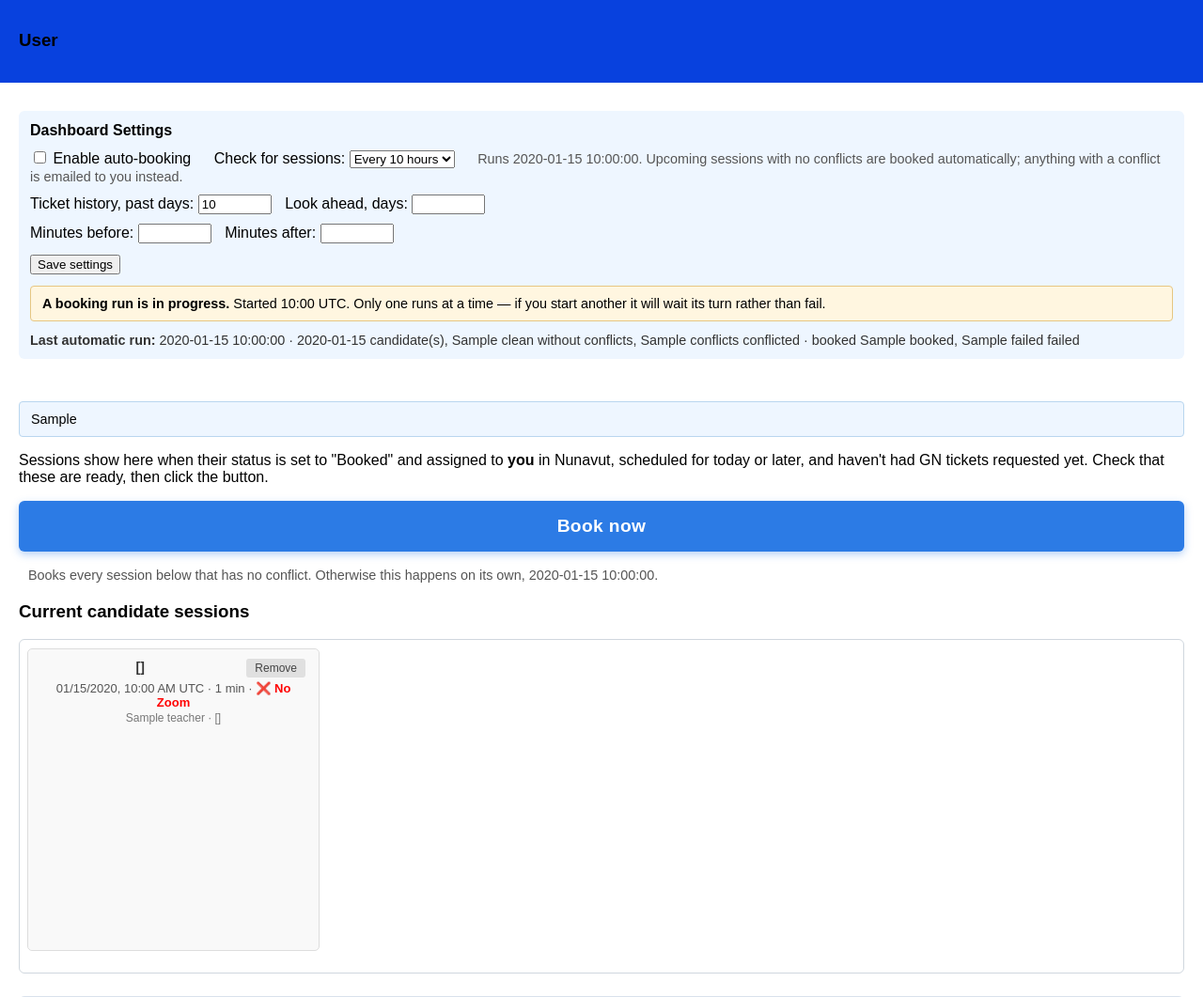
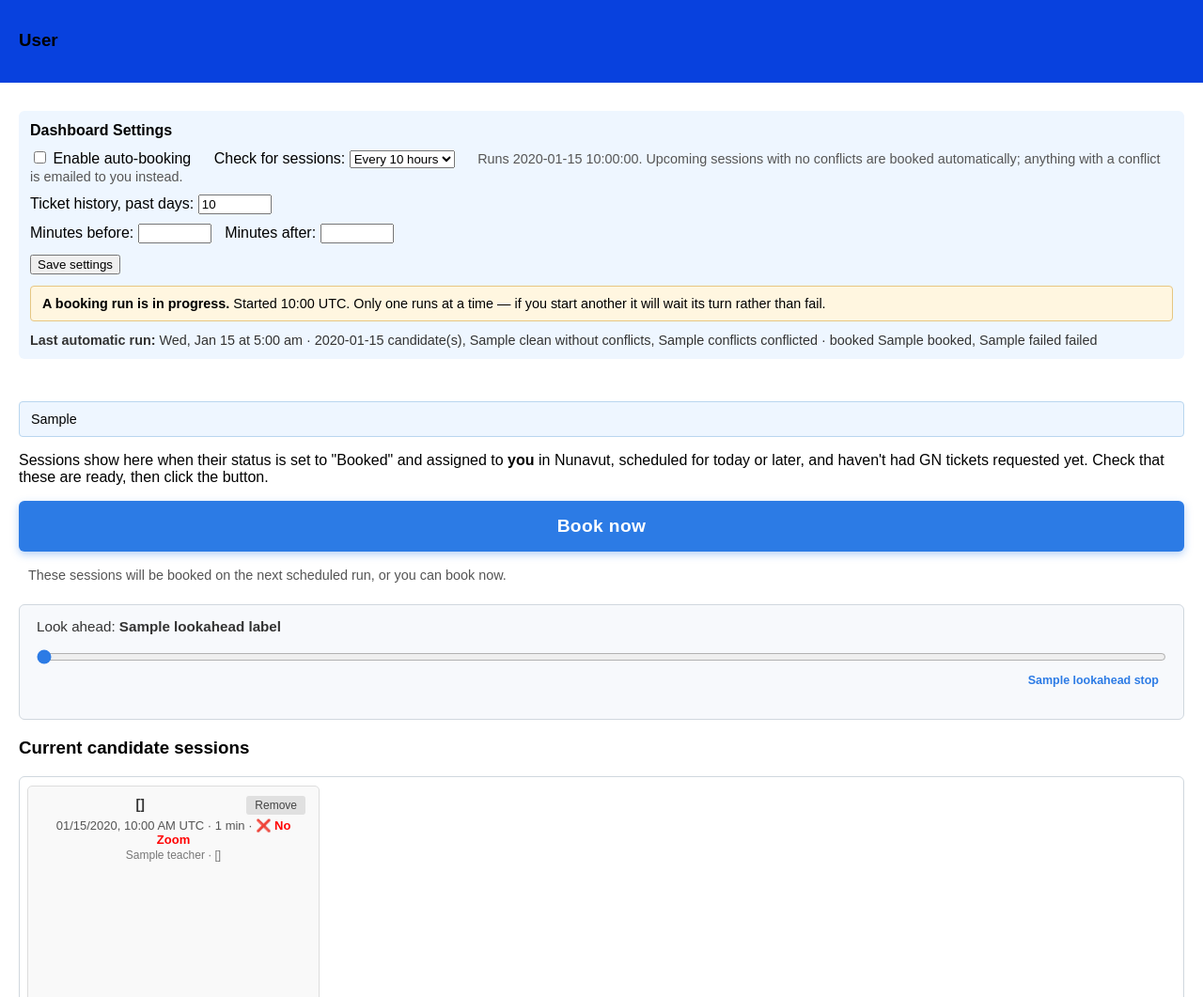
Before and after one commit to artificial-dromedary/gn-ticket-automator, a Flask app: template templates/gn.html in a window 1280 px wide. Shown: the part 188-1249 px from the top of the page at 94% size. Run offline with Flask 3, Linux system fonts and the light colour scheme; the template is opened without the code that fills it: most values are stand-ins (such as "Sample title", 1, 10 or a date in 2020); parts of the project's set-up code (start-up, migrations or seed data) failed here and were passed over.

Commit message:
Put the look-ahead on a slider and report manual bookings by email
The look-ahead was a number box buried in settings. It is now a labelled slider
above the candidates — Today / 7 / 10 / 14 / 30 / 60 / 90 days / Forever.
Narrowing filters the cards already on the page; widening past what was loaded
reloads with ?future_days=N so Airtable is queried again for the wider window.
Sessions hidden by the slider are also deselected, so narrowing the view narrows
what "Book now" will book rather than quietly booking things you cannot see.

"Today" is 0, which is falsy, and the preference writer used `or` to fall back to
the previous value — so Today could never be saved. It now normalizes instead.
Saving other settings no longer resets the slider, since the form no longer
carries the field.

Pressing "Book now" now says the run has started and that an email will follow,
and that email is actually sent: booked, failed and conflict-skipped sessions,
including when nothing was bookable, when the browser slot never freed up, and
when the run crashed. Silence otherwise reads as a run that got stuck. A pending
scan request is what marks a run as manual, so the hosted path — where the cron
job does the work — reports too. Scheduled runs stay quiet and keep reporting
through the 5pm daily summary.

"Last automatic run" showed a raw ISO timestamp. It now renders as
"Wed, Aug 19 at 8:36 pm" in the display timezone, via a filter shared with the
emails so both agree.

The database blueprint asks for 1 GB rather than the 15 GB it was built with —
$0.30/month of storage instead of $4.50. Deliberately NOT the free instance type:
free Postgres expires 30 days after creation and cannot be upgraded, and this
database holds every user's encrypted credentials.

Co-Authored-By: Claude Opus 5 <noreply@anthropic.com>

```diff
--- a/main.py
+++ b/main.py
@@ -4,7 +4,7 @@ from flask import request
 import json
 import time
 import threading
-from datetime import datetime, timedelta
+from datetime import datetime, timedelta, timezone
 import os
 from dotenv import load_dotenv
 import secrets
@@ -106,11 +106,13 @@ from ticket_submission_log import TicketSubmissionLog
 from google_auth_oauthlib.flow import Flow
 from collections import deque
 from conflict import check_for_time_conflicts
+from emailer import friendly_datetime, send_booking_summary_email
 from db import DATABASE_URL, SessionLocal
 from models import ScanResult, User, ConflictEmailLog
 import tasks
 from tasks import auto_scan_time_label, booking_in_progress, booking_slot, busy_notice, dispatch_scan
-from user_profiles import SCAN_FREQUENCY_CHOICES, normalize_scan_frequency
+from user_profiles import (LOOKAHEAD_FOREVER_DAYS, LOOKAHEAD_STOPS, SCAN_FREQUENCY_CHOICES,
+                           normalize_lookahead, normalize_scan_frequency)
 import render_api
 
 # Global progress storage. Each session keeps a deque of the most recent entries
@@ -167,6 +169,21 @@ app.config['SESSION_SQLALCHEMY_TABLE'] = 'flask_sessions'
 # SQL has no TTL, so expired rows are pruned on roughly every Nth request.
 app.config['SESSION_CLEANUP_N_REQUESTS'] = 200
 Session(app)
+
+app.jinja_env.filters['friendly_datetime'] = friendly_datetime
+
+
+def notify_booking_finished(user_email, successful, failed, conflicts=None):
+    """Email the result of a booking someone started by hand.
+
+    Best-effort: a booking that worked must not be reported as a failure because the
+    mail relay was down, and the outcome is on the progress page regardless.
+    """
+    try:
+        send_booking_summary_email(user_email, successful, failed,
+                                   conflict_sessions=conflicts, manual=True)
+    except Exception as exc:
+        logging.error("Could not send booking summary to %s: %s", user_email, exc)
 
 CONFIG, CONFIG_VALID = load_config_from_env()
 
@@ -397,6 +414,21 @@ def gn_ticket_page():
         auto_booking_enabled = prefs.get('auto_booking_enabled', False)
         scan_frequency_hours = prefs.get('scan_frequency_hours', 24)
 
+        # The look-ahead slider narrows the visible sessions in the browser without a
+        # round trip. Widening it needs sessions this page never loaded, so the slider
+        # reloads with ?future_days=N and the fresh window is pulled from Airtable
+        # below. Saving it keeps the scheduled run looking at the same horizon.
+        requested_future_days = request.args.get('future_days')
+        if requested_future_days is not None:
+            window_future_days = normalize_lookahead(requested_future_days)
+            if window_future_days != prefs.get('window_future_days'):
+                user_manager.update_preferences(user['email'],
+                                                {'window_future_days': window_future_days})
+
+        lookahead_index = next(
+            (i for i, (days, _) in enumerate(LOOKAHEAD_STOPS) if days == window_future_days), 0)
+        lookahead_label = LOOKAHEAD_STOPS[lookahead_index][1]
+
         airtable_client = create_airtable_client(profile['airtable_api_key'])
         candidate_sessions = airtable_client.get_booked_sessions(
             user_email=user['email'],
@@ -464,6 +496,10 @@ def gn_ticket_page():
             buffer_after=buffer_after,
             window_past_days=window_past_days,
             window_future_days=window_future_days,
+            lookahead_stops=LOOKAHEAD_STOPS,
+            lookahead_forever_days=LOOKAHEAD_FOREVER_DAYS,
+            lookahead_index=lookahead_index,
+            lookahead_label=lookahead_label,
             auto_booking_enabled=auto_booking_enabled,
             scan_frequency_hours=scan_frequency_hours,
             scan_frequency_choices=SCAN_FREQUENCY_CHOICES,
@@ -557,9 +593,18 @@ def do_gn_ticket():
                     buffer_after=buffer_after
                 )
             ticket_log.add_successful_submissions(user['email'], booking_results.get('successful_sessions', []))
+            notify_booking_finished(
+                user['email'],
+                booking_results.get('successful_sessions', []),
+                booking_results.get('failed_sessions', []),
+            )
         except Exception as e:
             set_progress(progress_session_id, f"Critical error during booking: {str(e)}", status="error")
             logging.error(f"Booking thread failed: {e}", exc_info=True)
+            notify_booking_finished(
+                user['email'], [],
+                [{'title': f"{len(send_to_gn)} session(s)", 'error': str(e)}],
+            )
 
     threading.Thread(target=run_booking, daemon=True).start()
 
@@ -704,10 +749,13 @@ def update_preferences():
         "buffer_before": int(request.form.get("buffer_before", 10) or 0),
         "buffer_after": int(request.form.get("buffer_after", 10) or 0),
         "window_past_days": int(request.form.get("window_past_days", 14) or 0),
-        "window_future_days": int(request.form.get("window_future_days", 90) or 0),
         "auto_booking_enabled": request.form.get("auto_booking_enabled") == "yes",
         "scan_frequency_hours": normalize_scan_frequency(request.form.get("scan_frequency_hours")),
     }
+    # The look-ahead lives on the slider, not in this form. Only write it when it was
+    # actually submitted, or saving settings would snap the slider back to the default.
+    if "window_future_days" in request.form:
+        prefs["window_future_days"] = normalize_lookahead(request.form.get("window_future_days"))
     user_manager.update_preferences(user['email'], prefs)
     return redirect(url_for('gn_ticket_page'))
 
@@ -725,7 +773,9 @@ def run_auto_scan_now():
     if MANUAL_BOOKING_ENABLED:
         # Desktop build: do it here, where there is memory for a browser.
         threading.Thread(target=dispatch_scan, args=(user['email'],), daemon=True).start()
-        session['scan_notice'] = "Booking started."
+        session['scan_notice'] = ("The booker is running. You will get an email at "
+                                  f"{user['email']} when it finishes, with anything booked, "
+                                  "skipped for a conflict, or failed.")
         return redirect(url_for('gn_ticket_page'))
 
     # Hosted: the scan job has the memory for Chrome, this process does not.
@@ -738,6 +788,9 @@ def run_auto_scan_now():
         return redirect(url_for('gn_ticket_page'))
 
     ok, message = render_api.trigger_scan_job()
+    if ok:
+        message = (f"{message} You will get an email at {user['email']} when it finishes, "
+                   "with anything booked, skipped for a conflict, or failed.")
     session['scan_notice'] = message
     if not ok:
         logging.info("On-demand scan for %s fell back to the schedule.", user['email'])
--- a/templates/gn.html
+++ b/templates/gn.html
@@ -141,6 +141,53 @@ body {
 .submission-log th {
   background: #eef3f8;
 }
+.lookahead {
+  margin: 22px 0 18px;
+  padding: 14px 18px 10px;
+  background: #f7f9fc;
+  border: 1px solid #d0d7de;
+  border-radius: 6px;
+}
+.lookahead-label {
+  display: block;
+  margin-bottom: 10px;
+  font-size: 0.95rem;
+  color: #333;
+}
+.lookahead-range {
+  width: 100%;
+  margin: 0;
+  height: 28px;
+  accent-color: #2c7be5;
+  cursor: pointer;
+}
+/* The labels sit under the thumb's travel, so the first and last are pulled inward
+   by half a thumb width to line up with the ends of the track rather than the box. */
+.lookahead-scale {
+  display: flex;
+  justify-content: space-between;
+  padding: 0 8px;
+  font-size: 0.78rem;
+  color: #55606b;
+}
+.lookahead-stop {
+  flex: 1 1 0;
+  text-align: center;
+  white-space: nowrap;
+}
+.lookahead-stop:first-child { text-align: left; }
+.lookahead-stop:last-child { text-align: right; }
+.lookahead-stop.is-active {
+  color: #2c7be5;
+  font-weight: bold;
+}
+.lookahead-note {
+  margin-top: 8px;
+  font-size: 0.85rem;
+  color: #55606b;
+  min-height: 1.2em;
+}
+.session[hidden] { display: none; }
 .gallery-scroll {
   max-height: 2600px;
   overflow-y: auto;
@@ -209,6 +256,98 @@ function toggleSession(btn) {
     $(btn).text('Remove').removeClass('btn-include').addClass('btn-exclude');
   }
 }
+
+// --- Look-ahead slider -------------------------------------------------------
+// Narrowing the window hides cards that are already on the page. Widening it past
+// the window this page was built with needs sessions the server never sent, so that
+// reloads with ?future_days=N and Airtable is queried again.
+// This script block lives in <head>, so wait for the cards to exist.
+document.addEventListener('DOMContentLoaded', function () {
+  var range = document.getElementById('lookahead-range');
+  if (!range) return;
+
+  var stops = [].map.call(document.querySelectorAll('.lookahead-stop'), function (el) {
+    return { days: parseInt(el.dataset.days, 10), label: el.textContent.trim(), el: el };
+  });
+  var loadedDays = parseInt(range.dataset.loadedDays, 10);
+  var valueLabel = document.getElementById('lookahead-value');
+  var note = document.getElementById('lookahead-note');
+
+  // End of the chosen day, local time, so "Today" keeps everything later today.
+  function cutoffFor(days) {
+    var end = new Date();
+    end.setHours(23, 59, 59, 999);
+    end.setDate(end.getDate() + days);
+    return end;
+  }
+
+  function applyFilter(days) {
+    var cutoff = cutoffFor(days);
+    var shown = 0, hidden = 0;
+
+    [].forEach.call(document.querySelectorAll('.session[data-start]'), function (card) {
+      var raw = card.dataset.start;
+      if (!raw) return;                       // no date: never filtered out
+      var start = new Date(raw);
+      if (isNaN(start.getTime())) return;
+
+      var bookMe = card.querySelector('input[name="book_me"]');
+      if (start > cutoff) {
+        if (!card.hasAttribute('hidden')) {
+          // Remember the choice so restoring does not book something the user removed.
+          if (bookMe) { card.dataset.bookMeBefore = bookMe.value; bookMe.value = 'n'; }
+          card.setAttribute('hidden', 'hidden');
+        }
+        hidden++;
+      } else {
+        if (card.hasAttribute('hidden')) {
+          if (bookMe && card.dataset.bookMeBefore !== undefined) {
+            bookMe.value = card.dataset.bookMeBefore;
+            delete card.dataset.bookMeBefore;
+          }
+          card.removeAttribute('hidden');
+        }
+        shown++;
+      }
+    });
+
+    note.textContent = hidden
+      ? shown + ' session(s) shown, ' + hidden + ' beyond this window hidden and not booked.'
+      : '';
+  }
+
+  function markActive(index) {
+    stops.forEach(function (stop, i) {
+      stop.el.classList.toggle('is-active', i === index);
+    });
+  }
+
+  function onChange() {
+    var stop = stops[parseInt(range.value, 10)];
+    if (!stop) return;
+    valueLabel.textContent = stop.label;
+    markActive(stops.indexOf(stop));
+
+    if (stop.days > loadedDays) {
+      // Beyond what this page loaded — go get the rest.
+      note.textContent = 'Loading sessions further ahead…';
+      var url = new URL(window.location.href);
+      url.searchParams.set('future_days', stop.days);
+      window.location.assign(url.toString());
+      return;
+    }
+    applyFilter(stop.days);
+  }
+
+  range.addEventListener('input', function () {
+    var stop = stops[parseInt(range.value, 10)];
+    if (stop) { valueLabel.textContent = stop.label; markActive(stops.indexOf(stop)); }
+  });
+  range.addEventListener('change', onChange);
+
+  markActive(parseInt(range.value, 10));
+  applyFilter(loadedDays);
+});
 
 function formatTimeInTz(isoString, timezone) {
   if (!isoString) return 'Unknown time';
@@ -373,13 +512,9 @@ document.addEventListener('DOMContentLoaded', function() {
         </span>
       </div>
       <div style="margin-top: 10px;">
-        <label style="margin-right: 10px;">
+        <label>
           Ticket history, past days:
           <input type="number" name="window_past_days" value="{{ window_past_days }}" style="width: 70px;">
-        </label>
-        <label>
-          Look ahead, days:
-          <input type="number" name="window_future_days" value="{{ window_future_days }}" style="width: 70px;">
         </label>
       </div>
       <div style="margin-top: 10px;">
@@ -405,7 +540,7 @@ document.addEventListener('DOMContentLoaded', function() {
       {% if latest_scan %}
       <div style="margin-top: 12px; font-size: 0.9em; color: #333;">
         <strong>Last automatic run:</strong>
-        {{ latest_scan.scanned_at or 'unknown' }} &middot;
+        {{ latest_scan.scanned_at | friendly_datetime }} &middot;
         {{ latest_scan.candidates or 0 }} candidate(s),
         {{ latest_scan.clean or 0 }} without conflicts,
         {{ latest_scan.conflicts or 0 }} conflicted
@@ -443,8 +578,29 @@ document.addEventListener('DOMContentLoaded', function() {
     <input type="submit" name="book_sessions" id="book_sessions" value="Book now"
            formaction="{{ '/gn_ticket/book_sessions' if manual_booking_enabled else '/auto/run' }}">
     <span style="margin-left: 10px; color: #555; font-size: 0.9em;">
-      Books every session below that has no conflict. Otherwise this happens on its own, {{ auto_scan_time }}.
+      These sessions will be booked on the next scheduled run, or you can book now.
     </span>
+
+    <!-- Look-ahead slider. Narrowing filters the cards already on the page; widening
+         past what was loaded reloads with a bigger window and re-pulls from Airtable. -->
+    <div class="lookahead" id="lookahead">
+      <label class="lookahead-label" for="lookahead-range">
+        Look ahead: <strong id="lookahead-value">{{ lookahead_label }}</strong>
+      </label>
+      <input type="range" id="lookahead-range" class="lookahead-range"
+             min="0" max="{{ lookahead_stops | length - 1 }}" step="1"
+             value="{{ lookahead_index }}" list="lookahead-ticks"
+             data-loaded-days="{{ window_future_days }}">
+      <datalist id="lookahead-ticks">
+        {% for days, label in lookahead_stops %}<option value="{{ loop.index0 }}"></option>{% endfor %}
+      </datalist>
+      <div class="lookahead-scale">
+        {% for days, label in lookahead_stops %}
+        <span class="lookahead-stop" data-index="{{ loop.index0 }}" data-days="{{ days }}">{{ label }}</span>
+        {% endfor %}
+      </div>
+      <div class="lookahead-note" id="lookahead-note"></div>
+    </div>
 
     <!-- Session Gallery Section -->
     <h3>Current candidate sessions</h3>
@@ -453,7 +609,8 @@ document.addEventListener('DOMContentLoaded', function() {
       {% if all_sessions %}
         {% for session in all_sessions %}
         {% set is_conflict = session.conflict_type %}
-        <div class="session{% if session.conflict_type == 'time' %} session-conflict{% elif session.conflict_type in ['gn_ticket', 'ghost_ticket'] %} session-gn-warning{% endif %}{% if is_conflict %} session-excluded{% endif %}">
+        <div class="session{% if session.conflict_type == 'time' %} session-conflict{% elif session.conflict_type in ['gn_ticket', 'ghost_ticket'] %} session-gn-warning{% endif %}{% if is_conflict %} session-excluded{% endif %}"
+             data-start="{{ session.start_time.isoformat() if session.start_time else '' }}">
           <input name="book_me" type="hidden" id="{{session.s_id}}" value="{{ 'n' if is_conflict else 'y' }}">
           <input name="airtable_id" type="hidden" id="{{session.s_id}}_airtable" value="{{session.s_id}}">
 
```
Also changed, not shown: emailer.py (+68 -3 lines), render.yaml (+14 -0 lines), tasks.py (+57 -22 lines), tests/test_lookahead.py (added, +72 -0 lines), tests/test_manual_booking_email.py (added, +135 -0 lines), tests/test_tasks.py (+4 -2 lines), user_profiles.py (+41 -4 lines).
